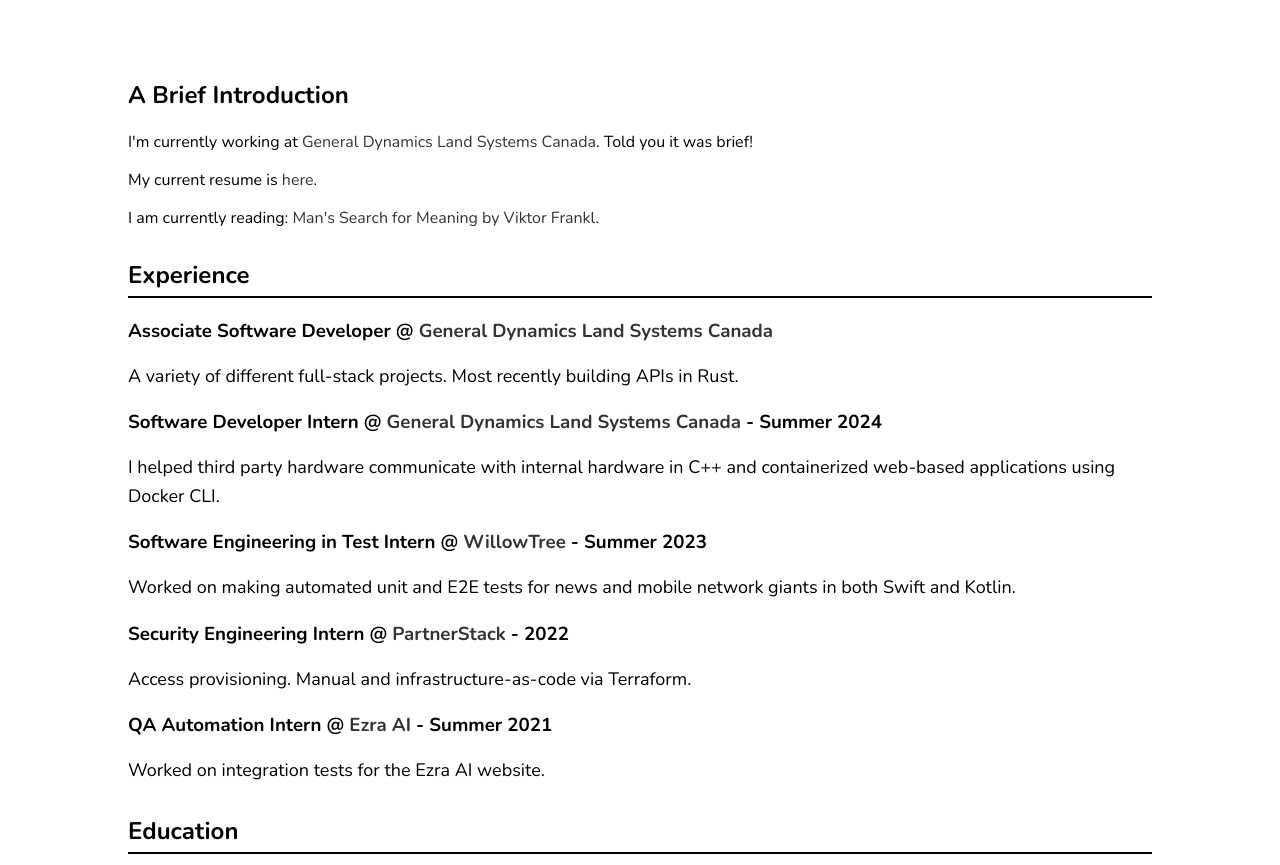
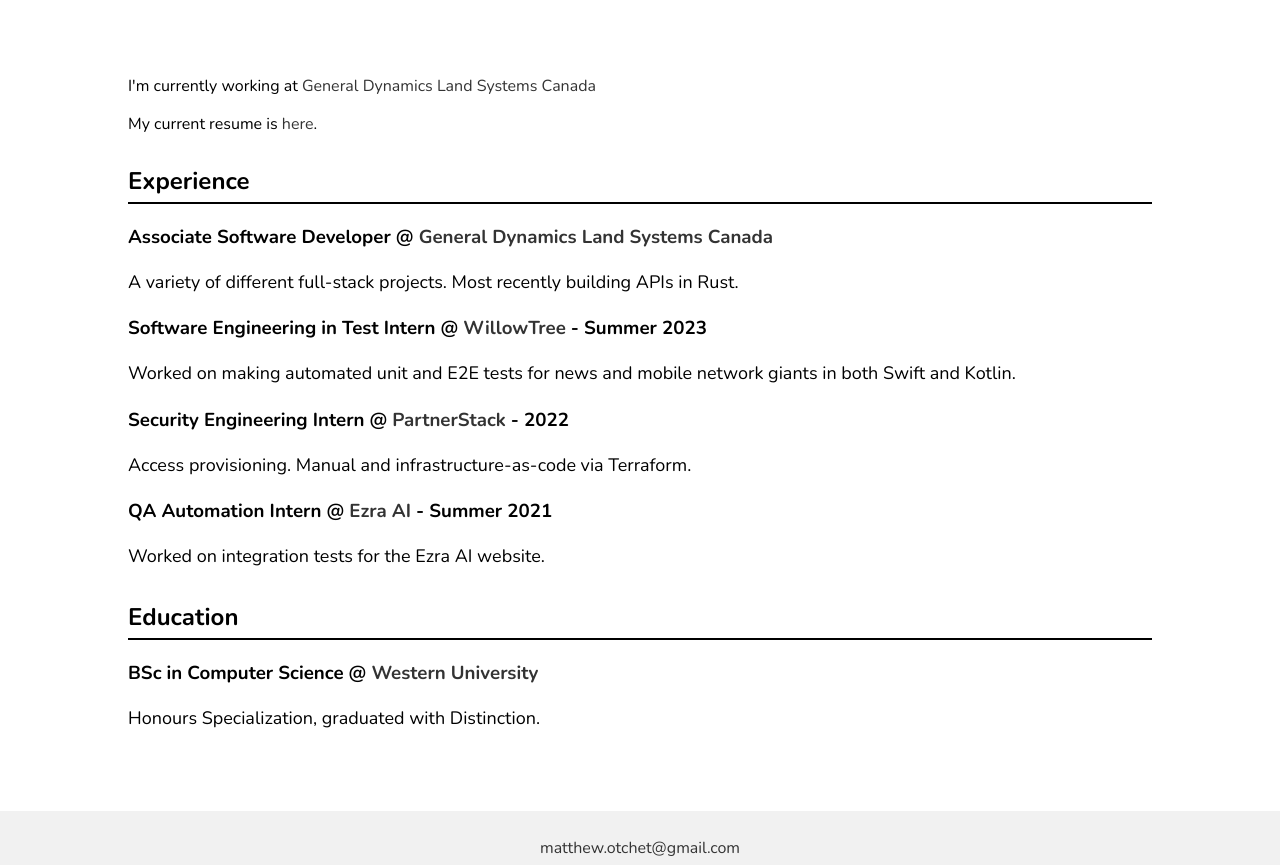
Before and after one commit to mattotchet/mattotchet.github.io, a plain HTML site: page index.html in a window 1280 px wide. Shown: the part 87-952 px from the top of the page. Drawn offline with nearby package versions, Linux system fonts and the light colour scheme.

Commit message:
removed stuff

```diff
--- a/index.html
+++ b/index.html
@@ -60,10 +60,8 @@
 
 <div class="main">
   <section class="about">
-    <h2>A Brief Introduction</h2>
-    <p>I'm currently working at <a href="https://www.gdlscanada.com/" target="_blank">General Dynamics Land Systems Canada</a>. Told you it was brief!</p>
+    <p>I'm currently working at <a href="https://www.gdlscanada.com/" target="_blank">General Dynamics Land Systems Canada</a></p>
     <p>My current resume is <a href="Matthew_Otchet_Resume.pdf" target="_blank">here</a>.</p>
-    <p>I am currently reading: <a href="https://www.goodreads.com/book/show/4069.Man_s_Search_for_Meaning" target="_blank">Man's Search for Meaning by Viktor Frankl</a>.</p>
   </section>
 
   <section class="experience">
@@ -72,10 +70,7 @@
       <h3>Associate Software Developer @ <a href="https://www.gdlscanada.com/" target="_blank">General Dynamics Land Systems Canada</a></h3>
       <p>A variety of different full-stack projects. Most recently building APIs in Rust.</p>
     </div>
-    <div class="job">
-      <h3>Software Developer Intern @ <a href="https://www.gdlscanada.com/" target="_blank">General Dynamics Land Systems Canada</a> - Summer 2024</h3>
-      <p>I helped third party hardware communicate with internal hardware in C++ and containerized web-based applications using Docker CLI.</p>
-    </div>
+
     <div class="job">
       <h3>Software Engineering in Test Intern @ <a href="https://www.willowtreeapps.com/" target="_blank">WillowTree</a> - Summer 2023</h3>
       <p>Worked on making automated unit and E2E tests for news and mobile network giants in both Swift and Kotlin.</p>
@@ -94,13 +89,13 @@
     <h2>Education</h2>
     <div class="job">
       <h3>BSc in Computer Science @ <a href="https://www.uwo.ca/" target="_blank">Western University</a></h3>
-      <p> Honours Specialization. Thesis was under Dr. Umair Rehman titled "Identifying User Skills and Traits using Interactions with Large Language Models"</p>
+      <p> Honours Specialization, graduated with Distinction.</p>
     </div>
   </section>
 </div>
 
 <div class="footer">
-  <p><a href="mailto:motchet@uwo.ca">motchet@uwo.ca</a></p>
+  <p><a href="mailto:matthew.otchet@gmail.com">matthew.otchet@gmail.com</a></p>
   <a href="https://www.linkedin.com/in/matthewotchet/" target="_blank" aria-label="LinkedIn">
     <svg xmlns="http://www.w3.org/2000/svg" width="20" height="20" fill="currentColor" class="bi bi-linkedin" viewBox="0 0 16 16">
       <path d="M0 1.146C0 .513.526 0 1.175 0h13.65C15.474 0 16 .513 16 1.146v13.708c0 .633-.526 1.146-1.175 1.146H1.175C.526 16 0 15.487 0 14.854V1.146zm4.943 12.248V6.169H2.542v7.225h2.401zm-1.2-8.274c.837 0 1.358-.554 1.358-1.248-.015-.709-.52-1.248-1.342-1.248-.822 0-1.359.54-1.359 1.248 0 .694.521 1.248 1.327 1.248h.016zm4.908 8.274V9.359c0-.216.015-.432.08-.586.173-.431.568-.878 1.232-.878.869 0 1.216.662 1.216 1.634v
```
